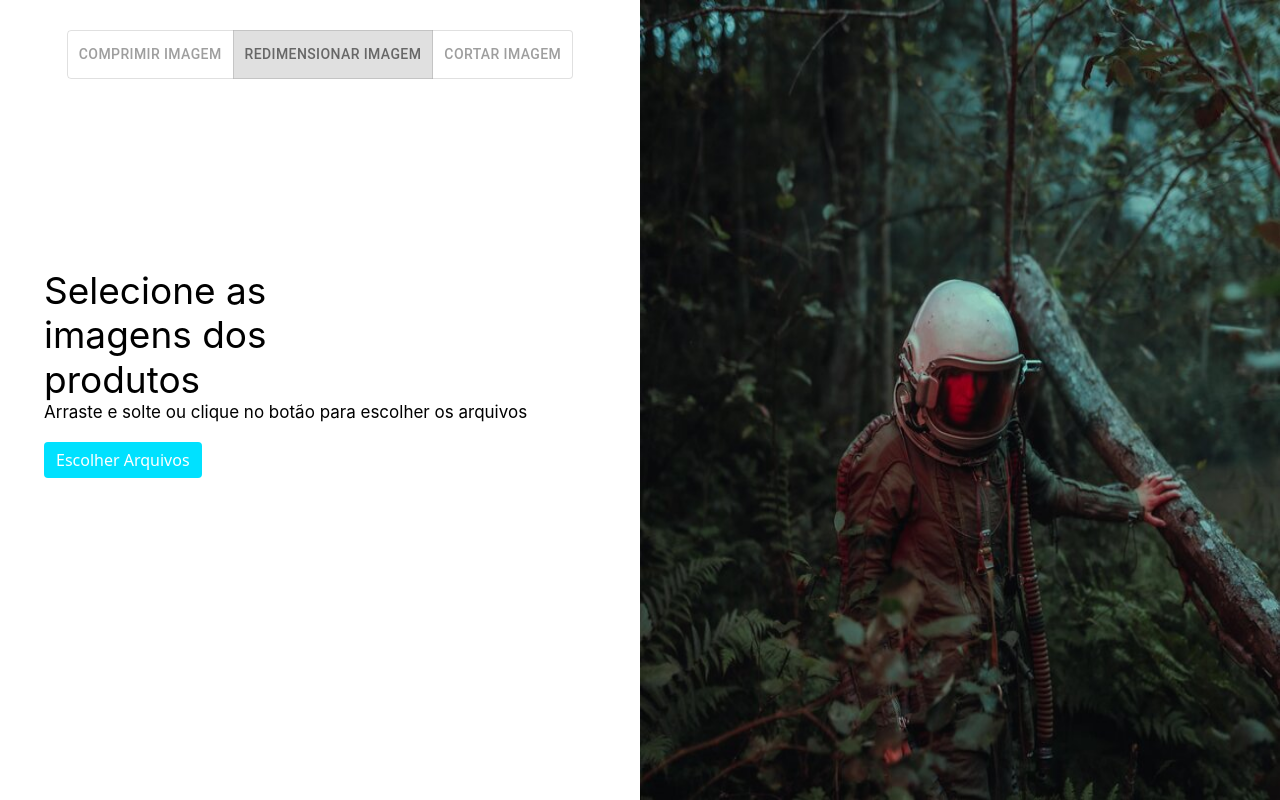
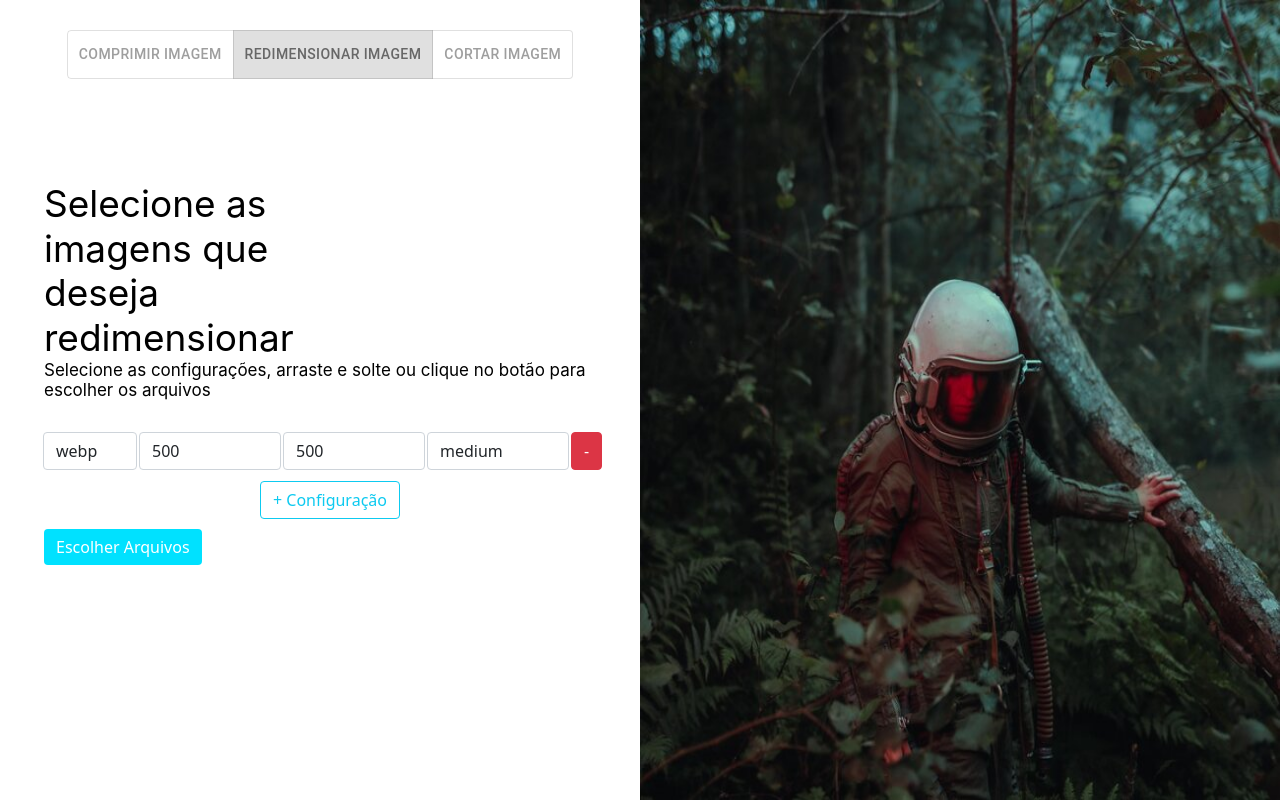
Before and after one commit to inovaprog/compressor, a Next.js app: page / in a window 1280 px wide. Both pictures are taken after a click on the button "REDIMENSIONAR IMAGEM". Built offline with nearby package versions, Linux system fonts and the light colour scheme.

Commit message:
configuracao

```diff
--- /dev/null
+++ b/components/listConfig.js
@@ -0,0 +1,95 @@
+import { Container, Row, Form, Col, Button, FloatingLabel } from "react-bootstrap";
+import { useState } from "react";
+import { useEffect } from "react";
+
+export default function ListConfig({ setListOptions, listOptions }) {
+
+    const addLinha = () => {
+        if (listOptions.length == 0) {
+            setListOptions([{ id: 1 }])
+            return () => { };
+        }
+        else {
+            setListOptions([...listOptions, { id: parseInt(listOptions[listOptions.length - 1].id) + 1, fileType: 'png' }]);
+        }
+        return () => { };
+    }
+
+
+    async function removeLine(e) {
+        var id = parseInt(e.target.name)
+        var w = []
+        w = listOptions.filter(function (i) { return i.id !== id; });
+        setListOptions(w);
+        return () => { };
+    }
+
+    const upForm = (e) => {
+        listOptions.map((f) => {
+            if (f.id == parseInt(e.target.name.split('-')[1])) {
+                if ((e.target.name.split('-'))[0] == 'name' || (e.target.name.split('-'))[0] == 'fileType') {
+                    f[e.target.name.split('-')[0]] = e.target.value
+                }
+                else {
+                    f[(e.target.name.split('-'))[0]] = parseInt(e.target.value)
+                }
+            }
+        })
+    }
+
+    useEffect(() => {
+        setListOptions(listOptions)
+    });
+
+    const styleCol = { padding: 1 }
+
+    return (
+        <div>
+            <Container style={{
+                margin: 10,
+                padding: 0
+
+            }}>
+
+                <Form onChange={(e) => upForm(e)}>
+                    {listOptions.map((option) => (
+                        <Row >
+                            <Col xs={2} style={styleCol}>
+                                <Form.Control
+                                    as="select"
+                                    defaultValue={option.fileType}
+                                    name={`fileType-${option.id}`}
+                                >
+                                    <option value="png">png</option>
+                                    <option value="jpeg">jpg</option>
+                                    <option value="webp">webp</option>
+                                </Form.Control>
+                            </Col>
+                            <Col xs={3} style={styleCol}>
+                                <Form.Control placeholder="Altura" defaultValue={option.height} name={`height-${option.id}`} ></Form.Control>
+                            </Col>
+                            <Col xs={3} style={styleCol}>
+                                <Form.Control placeholder="Largura" defaultValue={option.width} name={`width-${option.id}`}></Form.Control>
+                            </Col>
+                            <Col xs={3} style={styleCol}>
+                                <Form.Control placeholder="Nome do arquivo" defaultValue={option.name} name={`name-${option.id}`}></Form.Control>
+                            </Col>
+                            <Col xs={1} style={styleCol}>
+                                <Button variant="danger" name={option.id} onClick={removeLine}>-</Button>
+                            </Col>
+
+                        </Row>
+                    ))}
+                    <Row>
+                        <center>
+                            <Col style={{ marginTop: 10 }}>
+                                <Button variant='outline-info' onClick={addLinha}>+ Configuração</Button>
+                            </Col>
+                        </center>
+                    </Row>
+                </Form>
+
+            </Container>
+        </div>
+    )
+}
--- a/components/resize.js
+++ b/components/resize.js
@@ -3,22 +3,24 @@ import DropZone from '../components/dropzone';
 import LinearProgress from '@material-ui/core/LinearProgress'
 import styles from '../styles/Home.module.css'
 import Tools from '../tools/tools';
+import ListConfig from './listConfig';
 
 
-export default function Resize({ onDrop, visibility, contador, totCont, files, images }) {
+export default function Resize({ onDrop, visibility, contador, totCont, files, setListOptions, listOptions }) {
     return (
         <div className={styles.container}>
             <Container>
                 <Row>
                     <Col md={7}>
-                        <label className={styles.textTitulo} >Selecione as imagens dos produtos</label>
+                        <label className={styles.textTitulo} >Selecione as imagens que deseja redimensionar</label>
                     </Col>
                 </Row>
                 <Row>
                     <label className={styles.textoDescricao}>
-                        Arraste e solte ou clique no botão para escolher os arquivos
+                        Selecione as configurações, arraste e solte ou clique no botão para escolher os arquivos
                     </label>
                 </Row>
+                <ListConfig setListOptions={setListOptions} listOptions={listOptions}></ListConfig>
                 <Row>
                     <Col >
                         <DropZone onDrop={onDrop} />
--- a/components/selector.js
+++ b/components/selector.js
@@ -4,9 +4,8 @@ import LinearProgress from '@material-ui/core/LinearProgress'
 import ToggleButton from '@material-ui/lab/ToggleButton';
 import ToggleButtonGroup from '@material-ui/lab/ToggleButtonGroup';
 import styles from '../styles/Home.module.css'
-import Compress from './compress';
 
-export default function Selector({setService, setBackground, service}) {
+export default function Selector({ setService, setBackground, service, loadingHandler , setContador}) {
     return (
         <div>
             <Row>
@@ -20,13 +19,13 @@ export default function Selector({setService, setBackground, service}) {
                                     aria-label="text alignment"
                                     className={styles.select}
                                 >
-                                    <ToggleButton value="compress" onClick={() => {setService("compress"); setBackground('images/casa.jpg')}} aria-label="left aligned">
+                                    <ToggleButton value="compress" onClick={() => { setService("compress"); setBackground('images/casa.jpg'); loadingHandler(false); setContador('none') }} aria-label="left aligned">
                                         <label>Comprimir imagem</label>
                                     </ToggleButton>
-                                    <ToggleButton value="resize" onClick={() =>{setService("resize"); setBackground('images/astronalta.jpg')}} aria-label="centered">
+                                    <ToggleButton value="resize" onClick={async () => { await setService("resize"); await setBackground('images/astronalta.jpg'); loadingHandler(false); setContador('none') }} aria-label="centered">
                                         <label>Redimensionar Imagem</label>
                                     </ToggleButton>
-                                    <ToggleButton value="crop" onClick={() =>{setService("crop"); setBackground('')}} aria-label="centered">
+                                    <ToggleButton value="crop" onClick={() => { setService("crop"); setBackground(''); loadingHandler(false); setContador('none') }} aria-label="centered">
                                         <label>Cortar Imagem</label>
                                     </ToggleButton>
                                 </ToggleButtonGroup>
--- a/package.json
+++ b/package.json
@@ -13,6 +13,7 @@
     "@material-ui/lab": "^4.0.0-alpha.60",
     "bootstrap": "^4.6.0",
     "browser-image-compression": "^1.0.14",
+    "image-file-resize": "^1.0.4",
     "jszip": "^3.7.1",
     "next": "11.0.1",
     "react": "17.0.2",
--- a/pages/index.js
+++ b/pages/index.js
@@ -16,8 +16,7 @@ export default function Home() {
   const [files, setFiles] = useState(null)
   const [totCont, setTotCont] = useState(0)
   const [service, setService] = useState('compress')
-  const [listOptions, setListOptions] = useState([])
-  const [listNames, setListNames] = useState([])
+  const [listOptions, setListOptions] = useState([{ id: 1, name: "medium", width: 500, height: 500, fileType: 'webp' }])
   const [background, setBackground] = useState('images/casa.jpg')
 
   const loadingHandler = (l) => {
@@ -31,17 +30,21 @@ export default function Home() {
     }
   }
 
-  const onDrop = useCallback(async acceptedFiles => {
-    loadingHandler(false)
+  async function executeService(files) {
     service === 'compress'
-      ? await Tools.CompressList(acceptedFiles, setImage, setFiles, setTotCont)
+      ? await Tools.CompressList(files, setImage, setFiles, setTotCont)
       : service === 'resize'
-        ? await Tools.ResizeList(acceptedFiles, setImage, setFiles, setTotCont, listOptions, listNames)
+        ? await Tools.ConvertList(files, listOptions, setTotCont, setFiles)
         : service === 'crop'
           ? null
           : null
+  }
+
+  async function onDrop(acceptedFiles) {
+    loadingHandler(false)
+    await executeService(acceptedFiles)
     loadingHandler(true)
-  }, [])
+  }
 
   return (
     <div>
@@ -58,12 +61,12 @@ export default function Home() {
       </Head>
       <Row style={{ margin: 0, padding: 0 }}>
         <Col md={6} >
-          <Selector setService={setService} setBackground={setBackground} service={service}></Selector>
+          <Selector setService={setService} setBackground={setBackground} service={service} loadingHandler={loadingHandler} setContador={setContador}></Selector>
           {
             service === 'compress'
               ? <Compress onDrop={onDrop} images={images} visibility={visibility} contador={contador} totCont={totCont} images={images} files={files} />
               : service === 'resize'
-                ? <Resize onDrop={onDrop} images={images} visibility={visibility} contador={contador} totCont={totCont} images={images} files={files} />
+                ? <Resize onDrop={onDrop} images={images} visibility={visibility} contador={contador} totCont={totCont} images={images} files={files} setListOptions={setListOptions} listOptions={listOptions} />
                 : service === 'crop'
                   ? null
                   : null
```
Also changed, not shown: tools/tools.js (+24 -16 lines), 1 other file (tests, documents, lock files or other folders).
